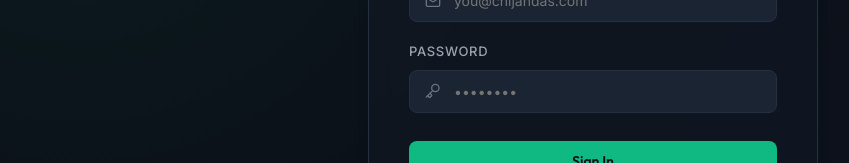
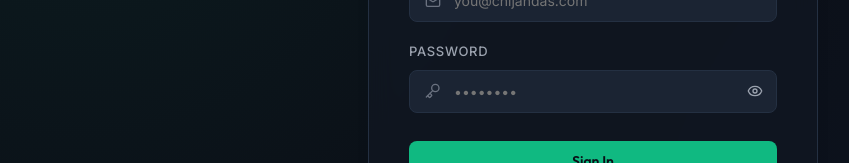
Before and after one commit to Aryanagarwal7733/chijandas, a React (Vite) app in the folder client/: page / in a window 1280 px wide. Shown: the part 350-513 px from the top of the page, without its empty margins (47-896 px from the left). Built offline with nearby package versions, Linux system fonts and the light colour scheme.

Commit message:
Add show/hide password toggle to login/register form

```diff
--- a/client/src/components/Login.jsx
+++ b/client/src/components/Login.jsx
@@ -1,5 +1,5 @@
 import React, { useState } from 'react';
-import { ShoppingBag, Key, Mail, User, AlertCircle, Loader2 } from 'lucide-react';
+import { ShoppingBag, Key, Mail, User, AlertCircle, Loader2, Eye, EyeOff } from 'lucide-react';
 
 const Login = ({ onLoginSuccess }) => {
   const [isRegister, setIsRegister] = useState(false);
@@ -7,6 +7,7 @@ const Login = ({ onLoginSuccess }) => {
   const [username, setUsername] = useState('');
   const [email, setEmail] = useState('');
   const [password, setPassword] = useState('');
+  const [showPassword, setShowPassword] = useState(false);
   const [error, setError] = useState('');
   const [loading, setLoading] = useState(false);
 
@@ -120,14 +121,29 @@ const Login = ({ onLoginSuccess }) => {
             <div style={{ position: 'relative' }}>
               <Key size={16} className="search-icon" style={{ left: '16px' }} />
               <input
-                type="password"
+                type={showPassword ? 'text' : 'password'}
                 className="form-input"
                 placeholder="••••••••"
                 value={password}
                 onChange={(e) => setPassword(e.target.value)}
                 required
-                style={{ paddingLeft: '44px', width: '100%' }}
+                style={{ paddingLeft: '44px', paddingRight: '40px', width: '100%' }}
               />
+              <div
+                style={{
+                  position: 'absolute',
+                  right: '14px',
+                  top: '50%',
+                  transform: 'translateY(-50%)',
+                  cursor: 'pointer',
+                  color: 'var(--text-secondary)',
+                  display: 'flex',
+                  alignItems: 'center'
+                }}
+                onClick={() => setShowPassword(!showPassword)}
+              >
+                {showPassword ? <EyeOff size={16} /> : <Eye size={16} />}
+              </div>
             </div>
           </div>
 
```
